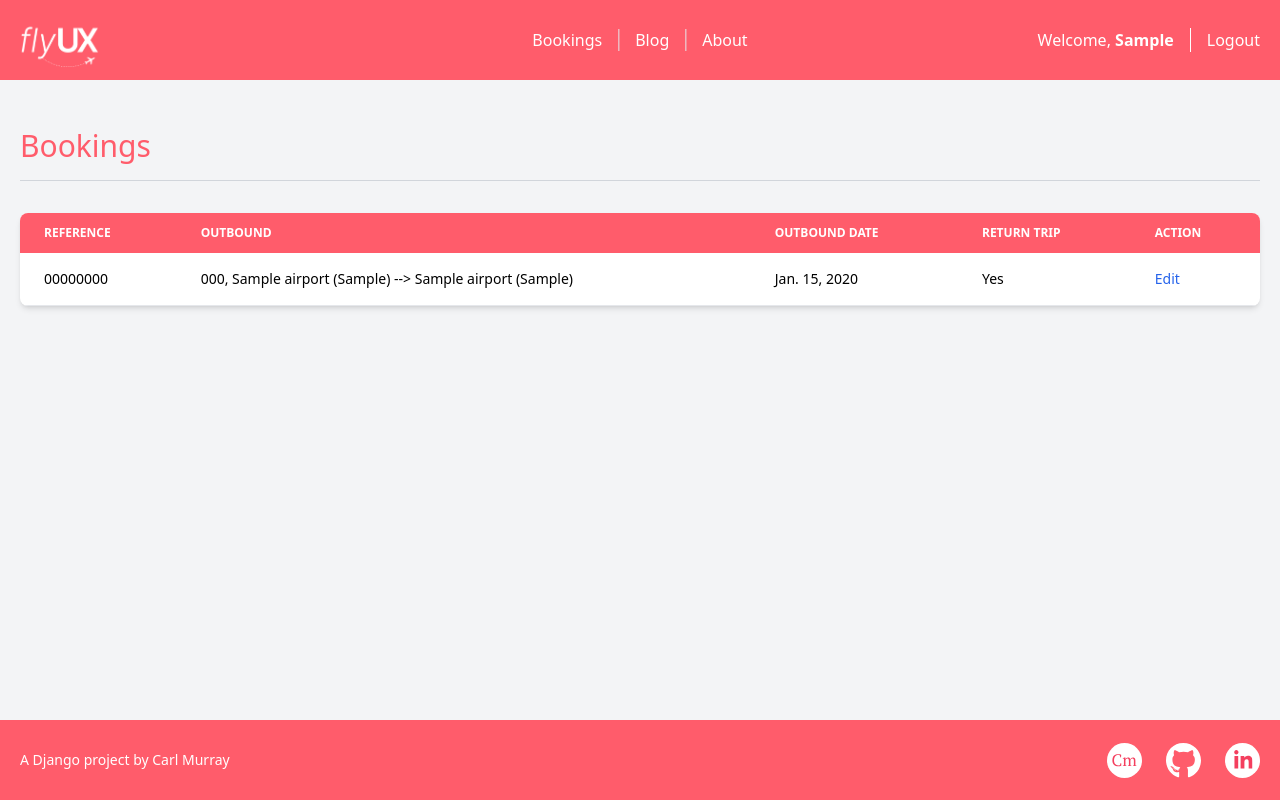
After one commit to CarlMurray/flyUX-pp4, a Django app: page /bookings/ in a window 1280 px wide. The commit adds this page. Run offline with Django 4.2, Linux system fonts and the light colour scheme; a user stored in the database is signed in; tables that the repository leaves empty hold one stand-in row (values such as "Sample post"); some libraries are stand-ins or nearby versions.

Commit message:
feat: implment Bookings page

```diff
--- a/core/models.py
+++ b/core/models.py
@@ -82,3 +82,6 @@ class Booking(models.Model):
 
     def __str__(self):
         return f'Reference: {self.reference.hex[:10]}; {self.outbound_flight.origin} - {self.outbound_flight.destination}; {self.customer}'
+
+    def get_shorthand(self):
+        return str(self.reference)[:8].upper()
--- a/core/views.py
+++ b/core/views.py
@@ -165,3 +165,9 @@ def order_confirmation_view(request):
 
     context = {}
     return render(request, 'core/order-confirmation.html', context)
+
+
+def bookings_view(request):
+    bookings = Booking.objects.filter(customer=request.user)
+    context={'bookings':bookings}
+    return render(request, 'core/bookings.html', context)
--- a/flyux/urls.py
+++ b/flyux/urls.py
@@ -30,4 +30,5 @@ urlpatterns = [
     path("search_results/alt_dates/", core_views.alt_dates, name="alt-dates"),
     path("checkout/", core_views.checkout_view, name="checkout"),
     path("order_confirmation/", core_views.order_confirmation_view, name="order-confirmation"),
+    path("bookings/", core_views.bookings_view, name="bookings"),
 ]
--- a/templates/base/base.html
+++ b/templates/base/base.html
@@ -60,7 +60,7 @@
                     <div class="absolute items-center justify-center hidden -translate-x-1/2 left-1/2 md:flex">
                         <ul class="flex">
                             <li>
-                                <a href="#" class="px-4 text-white">Bookings</a>
+                                <a href="{% url 'bookings' %}" class="px-4 text-white">Bookings</a>
                             </li>
                             <li>
                                 <a href="#" class="text-white px-4 border-x-[1px]">Blog</a>
--- /dev/null
+++ b/templates/core/bookings.html
@@ -0,0 +1,55 @@
+{% extends 'base/base.html' %}
+{% load static %}
+{% block content %}
+<div class="container h-full px-5 mx-auto my-12">
+    <p class="text-3xl text-primary">Bookings</p> <hr class="mt-4 mb-8 border-gray-300">
+<div class="relative overflow-x-auto bg-white rounded-lg shadow-md">
+    <table class="w-full text-sm text-left ">
+        <thead class="text-xs text-white uppercase bg-primary ">
+            <tr>
+                <th scope="col" class="px-3 py-3 sm:px-6">
+                    Reference
+                </th>
+                <th scope="col" class="px-3 py-3 sm:px-6">
+                    Outbound
+                </th>
+                <th scope="col" class="px-3 py-3 sm:px-6">
+                    Outbound Date
+                </th>
+                <th scope="col" class="px-3 py-3 sm:px-6">
+                    Return Trip
+                </th>
+                <th scope="col" class="px-3 py-3 sm:px-6">
+                    Action
+                </th>
+            </tr>
+        </thead>
+        {% for booking in bookings %}
+        <tbody>
+            <tr class="border-b">
+                <th scope="row" class="px-3 py-4 font-medium sm:px-6 ">
+                    {{booking.get_shorthand}}
+                </th>
+                <td class="px-3 py-4 sm:px-6">
+                    {{booking.outbound_flight}}
+                </td>
+                <td class="px-3 py-4 sm:px-6">
+                    {{booking.outbound_flight.outbound_date}}
+                </td>
+                <td class="px-3 py-4 sm:px-6">
+                    {% if booking.return_flight %}
+                    Yes
+                    {% else %}
+                    No
+                    {% endif %}
+                </td>
+                <td class="px-3 py-4 sm:px-6">
+                    <a href="#" class="font-medium text-blue-600 dark:text-blue-500 hover:underline">Edit</a>
+                </td>
+            </tr>
+            {% endfor %}
+        </tbody>
+    </table>
+</div>
+</div>
+{% endblock content %}
```
